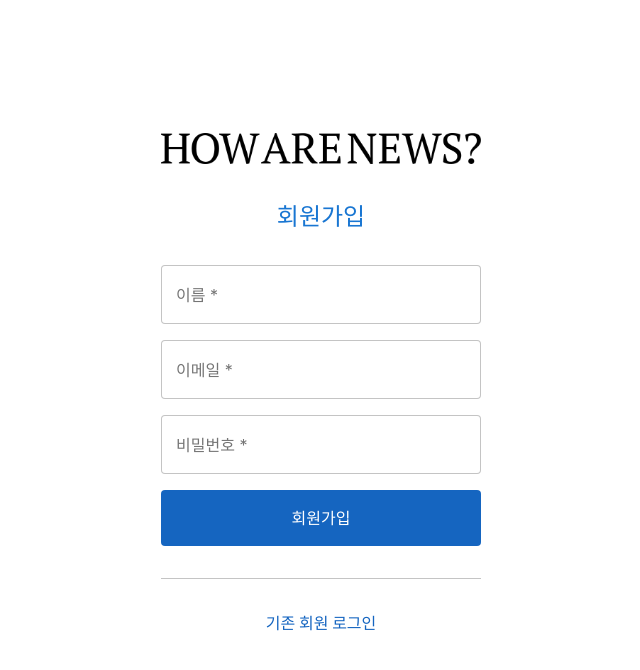
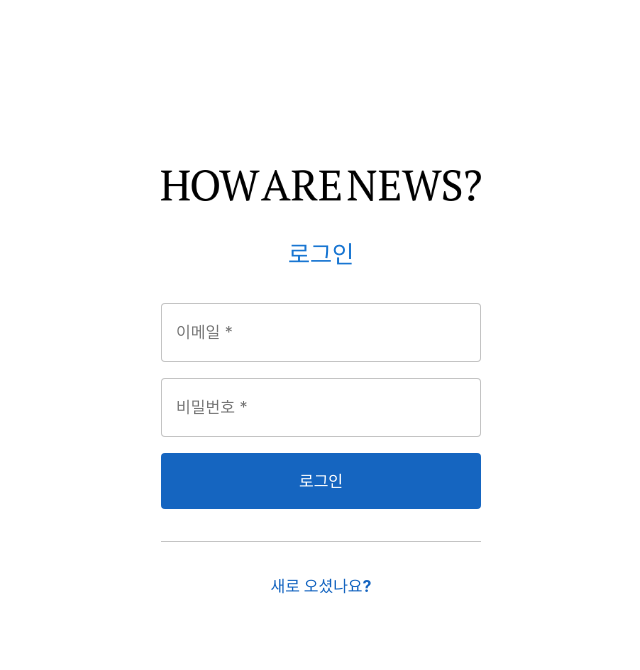
Before and after one commit to hmyo2853/HowAreNews, a React (Vite) app: page / in a window 1280 px wide. Shown: the top 670 px of the page, without its empty margins (319-959 px from the left). Built offline with nearby package versions, Linux system fonts and the light colour scheme; no server answers.

Commit message:
[코드 수정] 메인 페이지에서 회원가입 페이지 대신에 로그인 페이지가 먼저 보이도록 수정

```diff
--- a/src/pages/Auth.tsx
+++ b/src/pages/Auth.tsx
@@ -13,7 +13,7 @@ import SignIn from "../components/auth/SignIn";
 import ErrorText from "../components/auth/ErrorText";
 
 const Auth = () => {
-  const [newAccount, setNewAccount] = useState<boolean>(true);
+  const [isLoginPage, setIsLoginPage] = useState<boolean>(true);
   const [email, setEmail] = useState<string>("");
   const [pwd, setPwd] = useState<string>("");
   const [name, setName] = useState<string>("");
@@ -34,8 +34,8 @@ const Auth = () => {
       "([!#-'*+/-9=?A-Z^-~-]+(.[!#-'*+/-9=?A-Z^-~-]+)*|\"([]!#-[^-~ \t]|(\\[\t -~]))+\")@([!#-'*+/-9=?A-Z^-~-]+(.[!#-'*+/-9=?A-Z^-~-]+)*|[[\t -Z^-~]*])"
     );
     try {
-      // state 가 newAccount 라면
-      if (newAccount) {
+      // state 가 SignUp 라면
+      if (isLoginPage) {
         await createUserWithEmailAndPassword(auth, email, pwd);
         await updateProfile(auth.currentUser as User, {
           displayName: name,
@@ -46,7 +46,7 @@ const Auth = () => {
     } catch (error) {
       if (error instanceof Error) {
         // 출력 에러 분기
-        if (name === "" && newAccount) {
+        if (name === "" && isLoginPage) {
           return setCheckErr("이름를 입력해주세요.");
         } else if (!regex.test(email)) {
           return setCheckErr("올바른 이메일 주소를 입력해주세요.");
@@ -76,7 +76,7 @@ const Auth = () => {
   // };
 
   const toggleAccount = () => {
-    setNewAccount((prev) => !prev);
+    setIsLoginPage((prev) => !prev);
     // error 문구 초기화
     setCheckErr("");
   };
@@ -87,16 +87,18 @@ const Auth = () => {
         <img src={logoPng} width="320px" />
       </div>
       <form>
-        {newAccount ? (
+        {isLoginPage ? (
+          <SignIn propsFn={setAuthDataFunction} />
+        ) : (
           <SignUp propsFn={setAuthDataFunction} />
-        ) : (
-          <SignIn propsFn={setAuthDataFunction} />
         )}
-        <button onClick={onSubmit}>{newAccount ? "회원가입" : "로그인"}</button>
+        <button onClick={onSubmit}>
+          {isLoginPage ? "로그인" : "회원가입"}
+        </button>
       </form>
       <ErrorText text={checkErr} />
       <span className={styles.Toggle} onClick={toggleAccount}>
-        {newAccount ? "기존 회원 로그인" : "새로 오셨나요?"}
+        {isLoginPage ? "새로 오셨나요?" : "기존 이메일로 로그인"}
       </span>
       {/* 가입 인원이 없어 소셜 로그인 삭제
       <div className={styles.Btn}>
```
